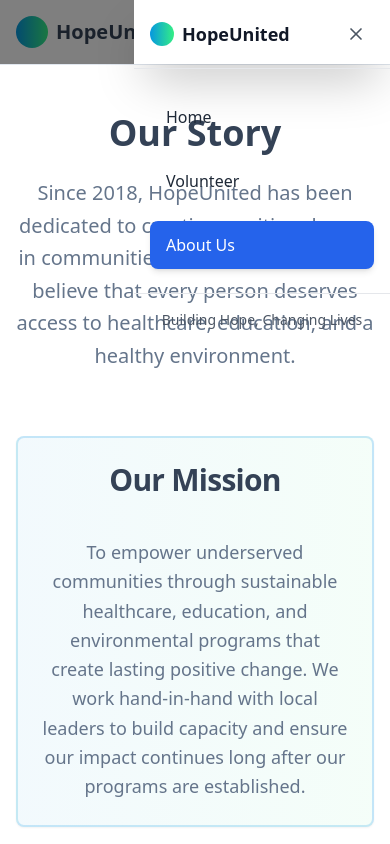
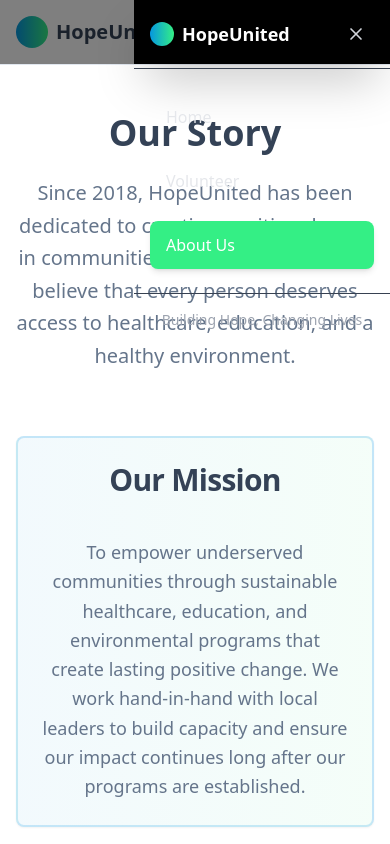
Before and after one commit to joydeep1007/hope-united-repo, a React (Vite) app: page /about in a window 390 px wide. Both pictures are taken after a click on the button "Toggle mobile menu". Shown: the top 844 px of the page. Built offline with nearby package versions, Linux system fonts and the light colour scheme.

Commit message:
mobile menu updates

```diff
--- a/src/components/Navigation.tsx
+++ b/src/components/Navigation.tsx
@@ -169,8 +169,7 @@
 
             {/* Mobile Menu */}
             <motion.div
-              className="fixed top-0 right-0 h-full w-64 bg-white shadow-2xl z-50 md:hidden"
-              style={{ backgroundColor: '#ffffff' }}
+              className="fixed top-0 right-0 h-full w-64 bg-black shadow-2xl z-50 md:hidden"
               initial={{ x: "100%" }}
               animate={{ x: 0 }}
               exit={{ x: "100%" }}
@@ -178,7 +177,7 @@
             >
               <div className="flex flex-col h-full">
                 {/* Mobile Menu Header */}
-                <div className="flex items-center justify-between p-4 border-b border-gray-200">
+                <div className="flex items-center justify-between p-4 border-b border-gray-700">
                   <motion.div
                     className="flex items-center space-x-2"
                     initial={{ opacity: 0, x: 20 }}
@@ -186,11 +185,11 @@
                     transition={{ delay: 0.1 }}
                   >
                     <div className="w-6 h-6 bg-gradient-to-r from-trust-blue to-hope-green rounded-full"></div>
-                    <span className="text-lg font-bold text-gray-900">HopeUnited</span>
+                    <span className="text-lg font-bold text-white">HopeUnited</span>
                   </motion.div>
                   <motion.button
                     onClick={closeMobileMenu}
-                    className="p-2 text-gray-600 hover:text-gray-900"
+                    className="p-2 text-gray-300 hover:text-white"
                     whileHover={{ scale: 1.1 }}
                     whileTap={{ scale: 0.95 }}
                     initial={{ opacity: 0, rotate: -90 }}
@@ -216,8 +215,8 @@
                         className={cn(
                           "block py-3 px-4 rounded-lg text-base font-medium transition-all duration-200",
                           isActive("/")
-                            ? "bg-blue-600 text-white shadow-md"
-                            : "text-gray-800 hover:bg-gray-100"
+                            ? "bg-hope-green text-white shadow-md"
+                            : "text-gray-200 hover:bg-gray-800 hover:text-white"
                         )}
                       >
                         <motion.span
@@ -236,8 +235,8 @@
                         className={cn(
                           "block py-3 px-4 rounded-lg text-base font-medium transition-all duration-200",
                           isActive("/volunteer")
-                            ? "bg-blue-600 text-white shadow-md"
-                            : "text-gray-800 hover:bg-gray-100"
+                            ? "bg-hope-green text-white shadow-md"
+                            : "text-gray-200 hover:bg-gray-800 hover:text-white"
                         )}
                       >
                         <motion.span
@@ -256,8 +255,8 @@
                         className={cn(
                           "block py-3 px-4 rounded-lg text-base font-medium transition-all duration-200",
                           isActive("/about")
-                            ? "bg-blue-600 text-white shadow-md"
-                            : "text-gray-800 hover:bg-gray-100"
+                            ? "bg-hope-green text-white shadow-md"
+                            : "text-gray-200 hover:bg-gray-800 hover:text-white"
                         )}
                       >
                         <motion.span
@@ -273,12 +272,12 @@
 
                 {/* Mobile Menu Footer */}
                 <motion.div
-                  className="p-4 border-t border-gray-200"
+                  className="p-4 border-t border-gray-700"
                   initial={{ opacity: 0, y: 20 }}
                   animate={{ opacity: 1, y: 0 }}
                   transition={{ delay: 0.4 }}
                 >
-                  <p className="text-sm text-gray-600 text-center">
+                  <p className="text-sm text-gray-400 text-center">
                     Building Hope, Changing Lives
                   </p>
                 </motion.div>
```
